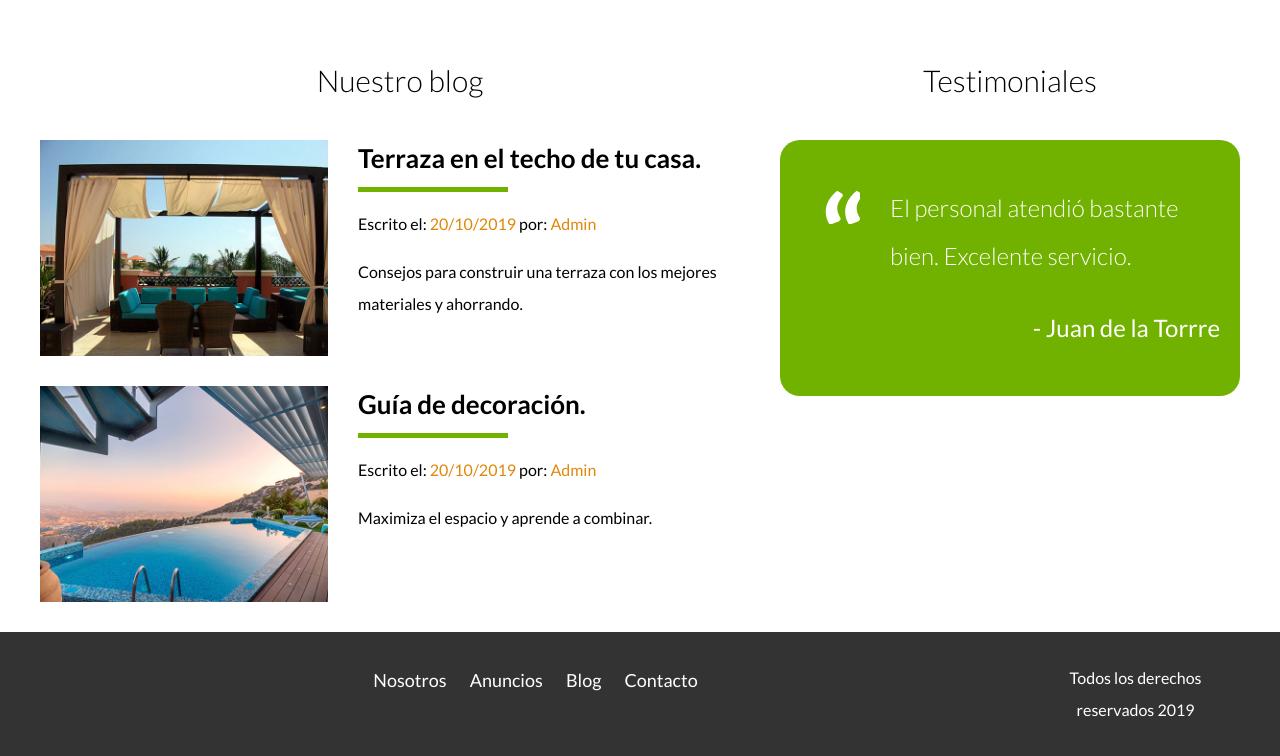
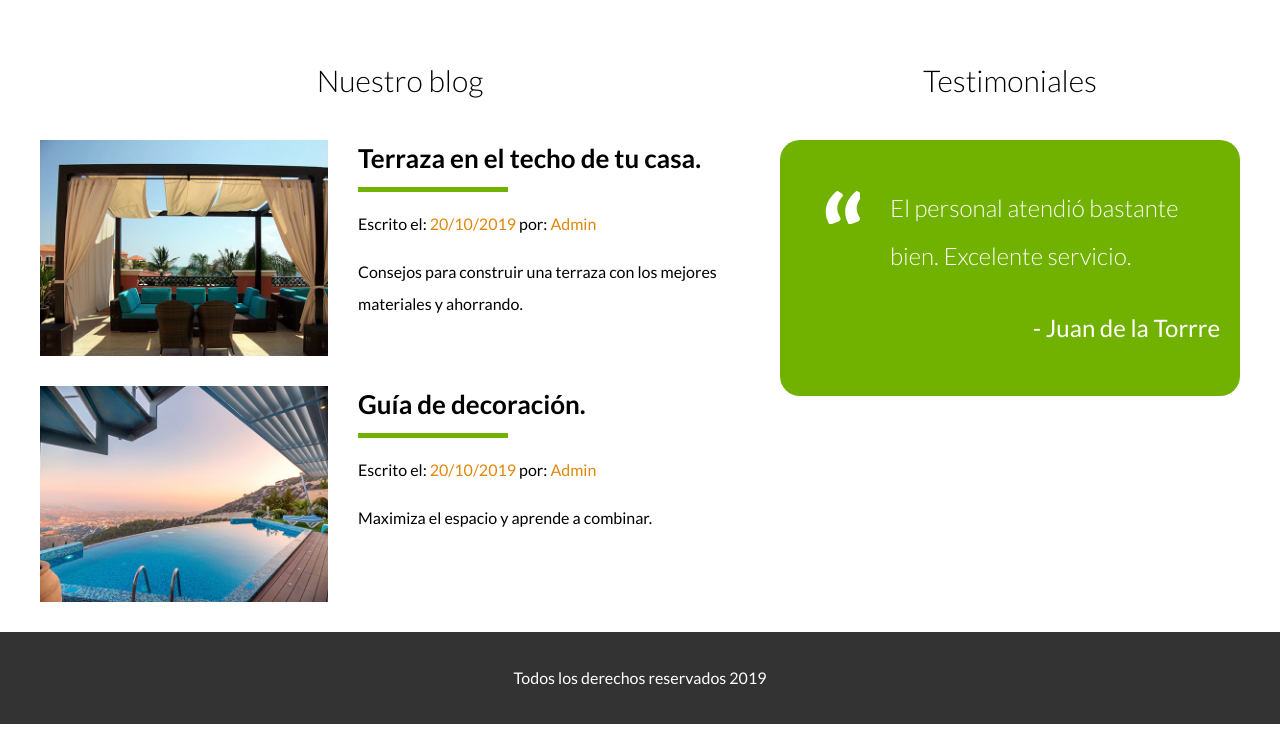
Before and after one commit to CrisGonzalez7/bienes-raices, a plain HTML site: page index.html in a window 1280 px wide. Shown: the part 2594-3350 px from the top of the page. After the commit the page ends 3318 px from the top, so only its background shows below. Drawn offline with Linux system fonts and the light colour scheme.

Commit message:
primera parte home concluido

```diff
--- a/css/menu.css
+++ b/css/menu.css
@@ -144,7 +144,7 @@
     display: block;
     height: 32px;
     width: 32px;
-    margin: auto 0;
+    margin: 10px 10px auto auto;
 }
 
 @media (min-width: 750px) {
--- a/css/style.css
+++ b/css/style.css
@@ -413,23 +413,6 @@ h4 {
     text-align: center;
 }
 
-@media (min-width: 768px) {
-    .contenedor-footer {
-        display: flex;
-        justify-content: space-between;
-    }
-}
-
-.site-footer nav {
-    display: none;
-}
-
-@media (min-width: 768px) {
-    .site-footer nav {
-        display: block;
-    }
-}
-
 .copyright {
     margin: 0;
     color: #fff;
--- a/index.html
+++ b/index.html
@@ -226,12 +226,6 @@
 
     <footer class="site-footer seccion">
         <div class="contenedor contenedor-footer">
-            <nav class="navegacion">
-                <a href="nosotros.html">Nosotros</a>
-                <a href="anuncios.html">Anuncios</a>
-                <a href="blog.html">Blog</a>
-                <a href="contacto.html">Contacto</a>
-            </nav>
             <p class="copyright">Todos los derechos reservados 2019</p>
         </div>
     </footer>
```
